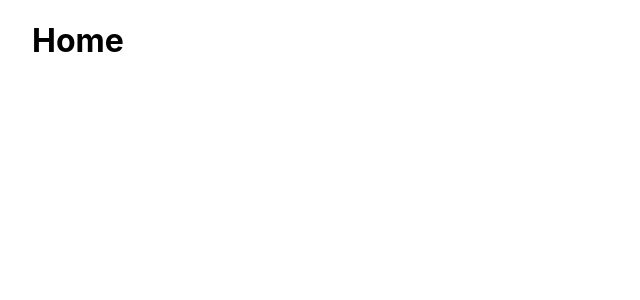
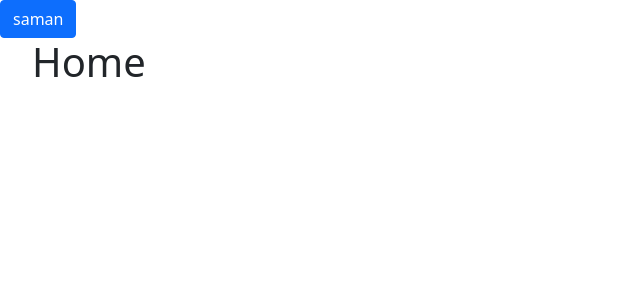
Before and after one commit to SamanKeighobadi/nextjs-shop, a Next.js app: page / in a window 1280 px wide. Shown: the top 300 px of the page, without its empty margins (0-640 px from the left). Built offline with nearby package versions, Linux system fonts and the light colour scheme.

Commit message:
feat: create layout component

```diff
--- /dev/null
+++ b/components/common/Header.jsx
@@ -0,0 +1,12 @@
+import React from 'react';
+import {Button} from 'react-bootstrap'
+
+const Header = () => {
+    return (
+        <div>
+            <Button>saman</Button>
+        </div>
+     );
+}
+
+export default Header;
--- /dev/null
+++ b/components/layout/MainLayout.jsx
@@ -0,0 +1,13 @@
+import React from 'react';
+import Header from '../common/Header';
+
+const MainLayout = ({children}) => {
+    return (
+        <div>
+            <Header />
+            {children}
+        </div>
+     );
+}
+
+export default MainLayout;
--- a/pages/_app.js
+++ b/pages/_app.js
@@ -1,7 +1,13 @@
-import '../styles/globals.css'
+import MainLayout from "../components/layout/MainLayout";
+import "../styles/globals.css";
+import "bootstrap/dist/css/bootstrap.min.css"
 
 function MyApp({ Component, pageProps }) {
-  return <Component {...pageProps} />
+  return (
+    <MainLayout>
+      <Component {...pageProps} />
+    </MainLayout>
+  );
 }
 
-export default MyApp
+export default MyApp;
```
